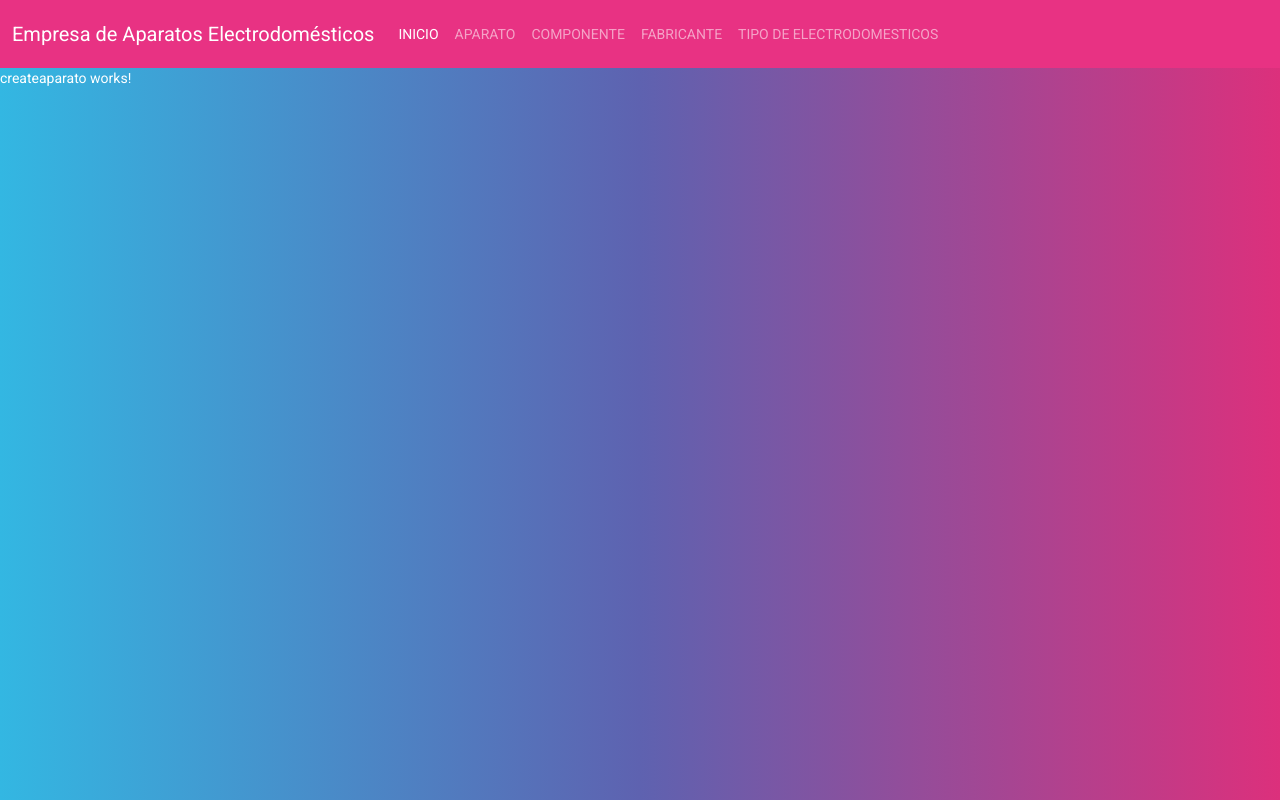
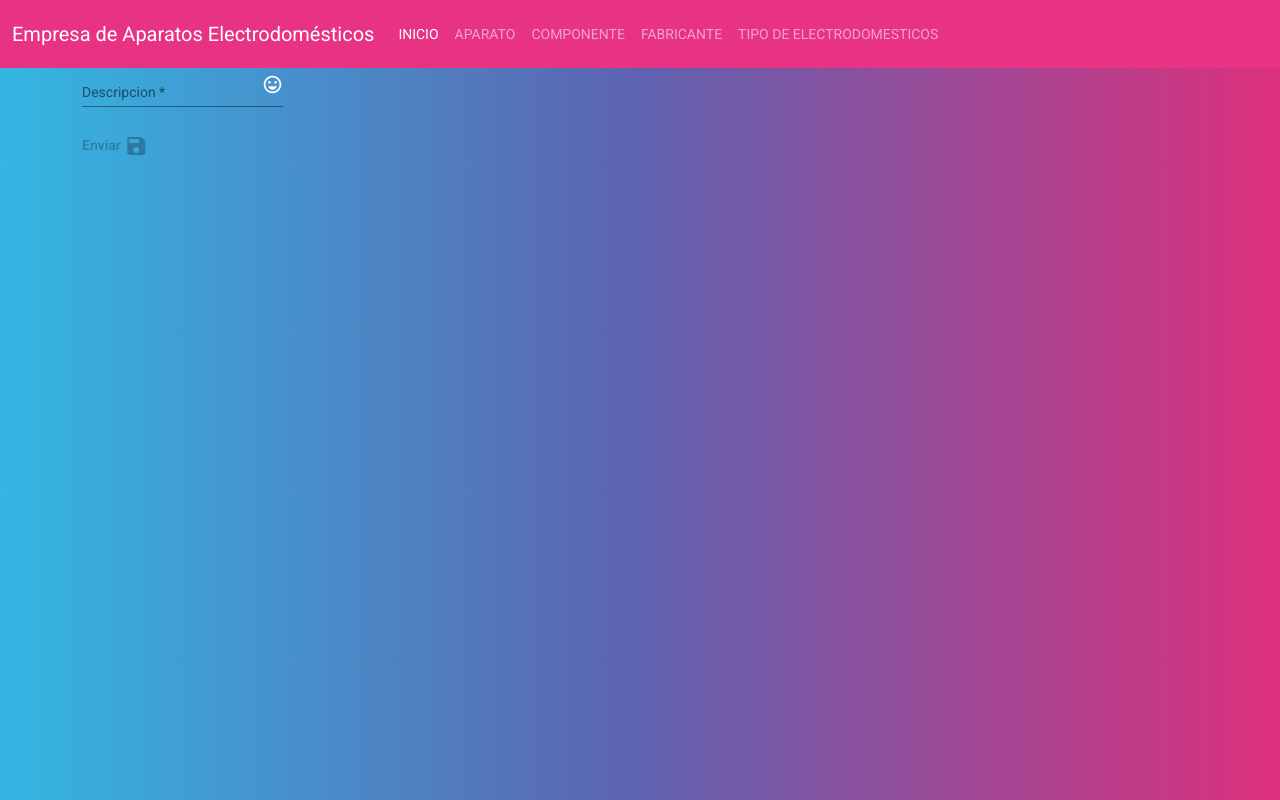
Before and after one commit to Ivonne-cas/frontend, an Angular app: page /crear_aparato in a window 1280 px wide. Built offline with nearby package versions, Linux system fonts and the light colour scheme.

Commit message:
Realicé el create del aparato el html

```diff
--- a/src/app/componente/aparato/createaparato/createaparato.component.html
+++ b/src/app/componente/aparato/createaparato/createaparato.component.html
@@ -1 +1,19 @@
-<p>createaparato works!</p>
+<div class="container">
+    <form [formGroup]="formulario" novalidate (ngSubmit)="onSubmit()">
+        <div>
+
+              <mat-form-field appearance="legacy">
+                <mat-label>Descripcion</mat-label>
+                <input matInput placeholder="Ingrese la descripción del aparato: " formControlName="descripcion">
+                <mat-icon matSuffix>sentiment_very_satisfied</mat-icon>
+                </mat-form-field>
+        </div>
+
+        <div>
+            <button mat-icon-button type="submit" [disabled]="formulario.invalid">
+                Enviar
+                <mat-icon>save</mat-icon>
+              </button>
+        </div>
+    </form>
+</div>
```
